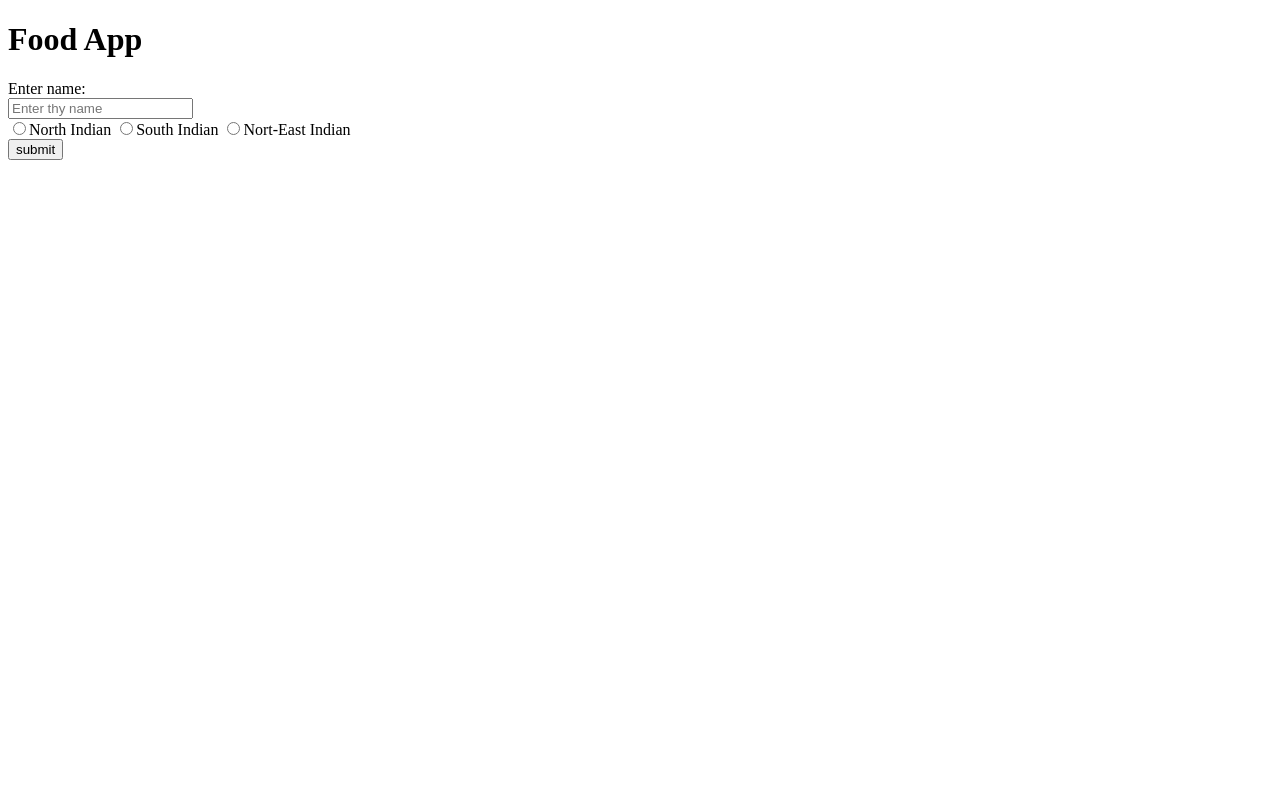
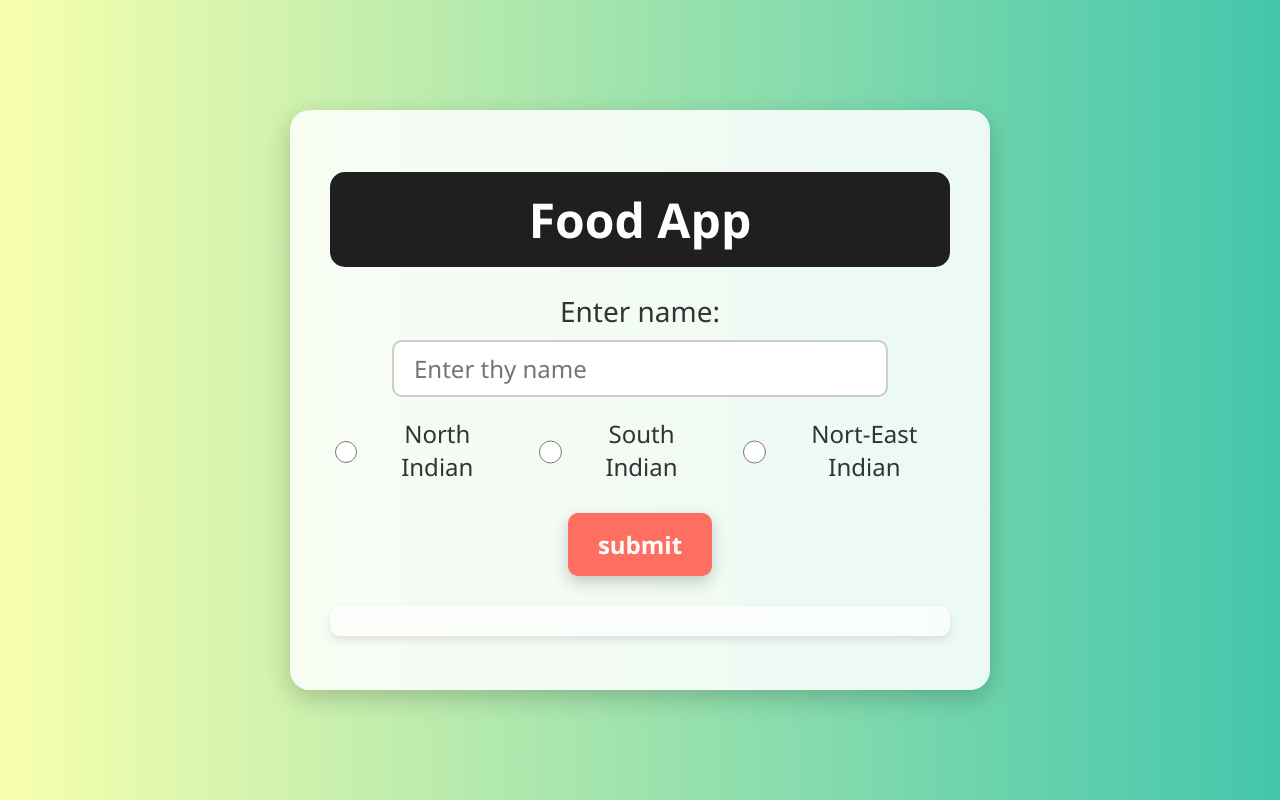
Before and after one commit to Aryan2052/30, a plain HTML site: page food/index.html in a window 1280 px wide. Drawn offline with Linux system fonts and the light colour scheme.

Commit message:
food_css_added

```diff
--- a/food/index.html
+++ b/food/index.html
@@ -4,9 +4,114 @@
     <meta charset="UTF-8">
     <meta name="viewport" content="width=device-width, initial-scale=1.0">
     <title>Document</title>
+    <style>
+        * {
+            font-family: 'Segoe UI', Tahoma, Geneva, Verdana, sans-serif;
+            box-sizing: border-box;
+            transition: all 0.3s ease-in-out;
+        }
+
+        body {
+            background: linear-gradient(to right, #f8ffae, #43c6ac);
+            margin: 0;
+            padding: 0;
+            display: flex;
+            height: 100vh;
+            justify-content: center;
+            align-items: center;
+        }
+
+        .container {
+            background-color: #ffffffdd;
+            padding: 30px 40px;
+            border-radius: 20px;
+            box-shadow: 0 8px 24px rgba(0, 0, 0, 0.2);
+            width: 90%;
+            max-width: 700px;
+            text-align: center;
+        }
+
+        h1 {
+            background-color: #1f1f1f;
+            color: #ffffff;
+            padding: 15px 30px;
+            border-radius: 15px;
+            font-size: 48px;
+            margin-bottom: 25px;
+        }
+
+        label {
+            font-size: 28px;
+            font-weight: 500;
+            color: #333;
+        }
+
+        input[type="text"] {
+            padding: 10px 20px;
+            margin-top: 10px;
+            width: 80%;
+            font-size: 24px;
+            border-radius: 10px;
+            border: 2px solid #ccc;
+            outline: none;
+        }
+
+        input[type="text"]:focus {
+            border-color: #43c6ac;
+            background-color: #e8fff9;
+        }
+
+        .radio-group {
+            display: flex;
+            justify-content: center;
+            gap: 30px;
+            margin-top: 20px;
+        }
+
+        .radio-group label {
+            font-size: 24px;
+            display: flex;
+            align-items: center;
+            gap: 10px;
+        }
+
+        input[type="radio"] {
+            width: 24px;
+            height: 24px;
+            vertical-align: middle;
+        }
+
+        input[type="submit"] {
+            margin-top: 30px;
+            padding: 15px 30px;
+            font-size: 24px;
+            font-weight: bold;
+            color: white;
+            background: #ff6f61;
+            border: none;
+            border-radius: 10px;
+            cursor: pointer;
+            box-shadow: 0 6px 16px rgba(0, 0, 0, 0.2);
+        }
+
+        input[type="submit"]:hover {
+            background: #e85c4a;
+            transform: scale(1.05);
+        }
+
+        h2 {
+            margin-top: 30px;
+            font-size: 28px;
+            color: #1f1f1f;
+            background: #ffffffaa;
+            padding: 15px;
+            border-radius: 10px;
+            box-shadow: 0px 4px 8px rgba(0, 0, 0, 0.1);
+        }
+    </style>
 </head>
 <body>
-    <div calss="container">
+    <div class="container">
         <h1>Food App</h1>
         <form onsubmit="show()">
             <label>Enter name:</label><br />
```
